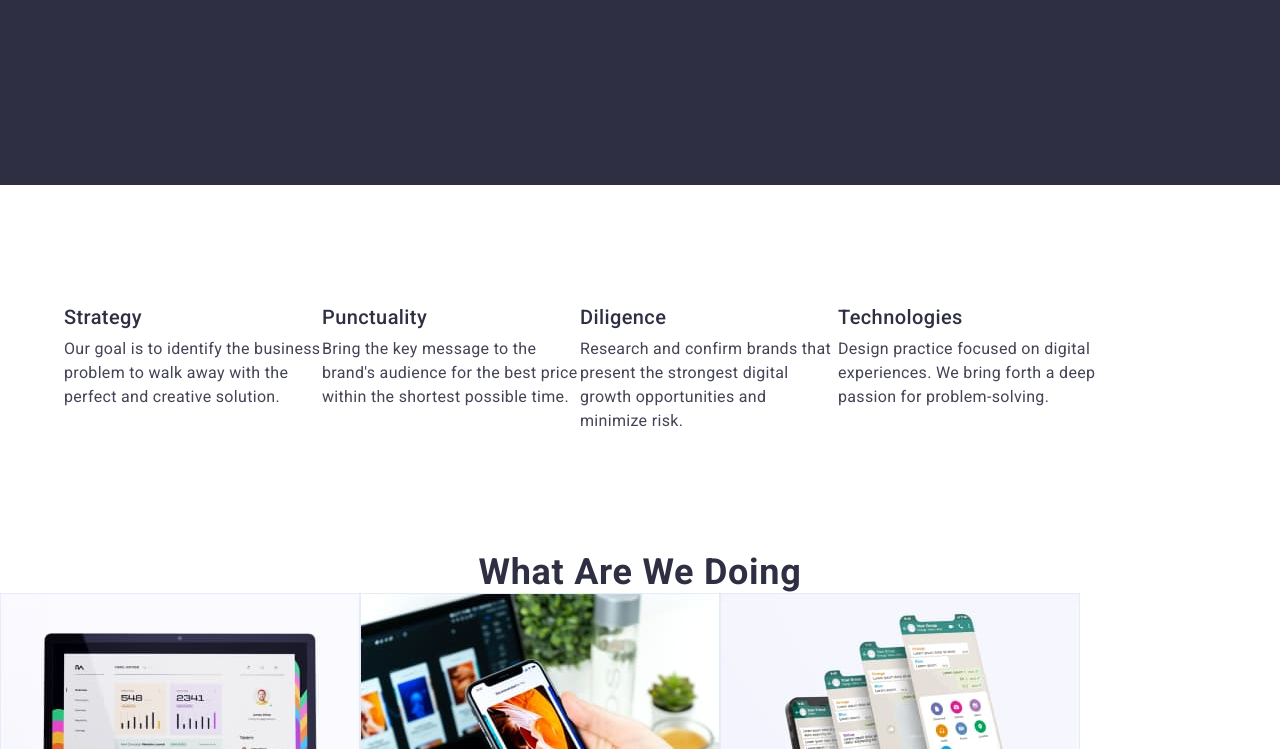
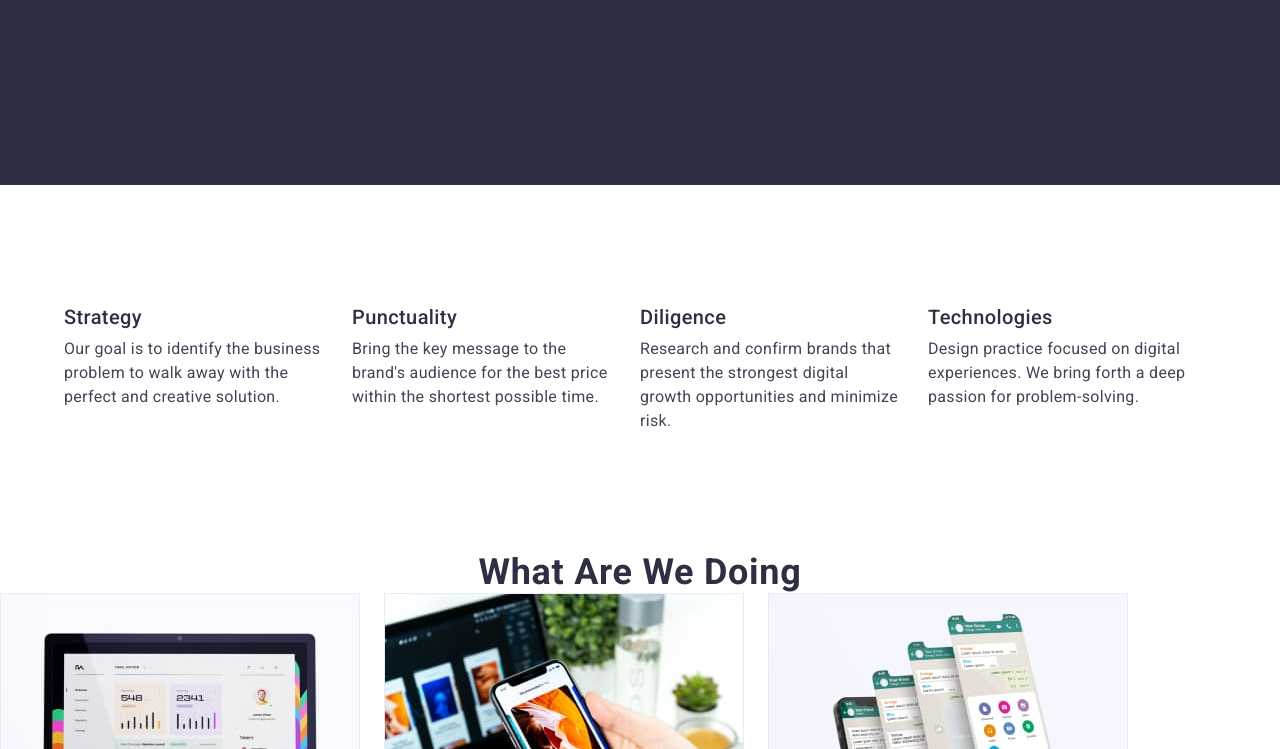
Before and after one commit to Dekan777/goit-markup-hw-03, a plain HTML site: page index.html in a window 1280 px wide. Shown: the part 392-1141 px from the top of the page. Drawn offline with nearby package versions, Linux system fonts and the light colour scheme.

Commit message:
Update style.css

```diff
--- a/css/style.css
+++ b/css/style.css
@@ -87,7 +87,8 @@ ul {
 .list {
   list-style: none;
   display: flex;
-  margin-right: 24px;
+  gap: 24px;
+
 }
 
 .list-one {
```
